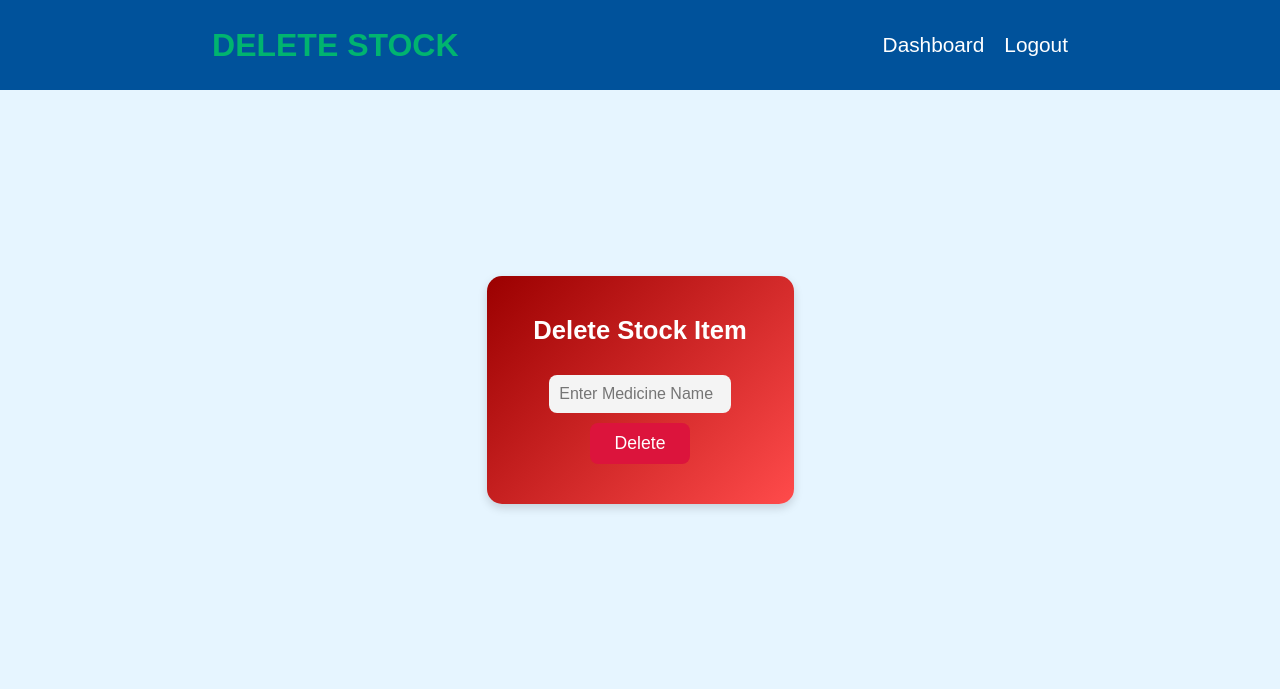
After one commit to GauravBhosale696/CEP-Project, a Flask app: page /delete_stock in a window 1280 px wide. The commit adds this page. Shown: the top 689 px of the page. Run offline with Flask 3, Linux system fonts and the light colour scheme; the visitor is signed in with stand-in values (Sample User, id 1).

Commit message:
Update and delete page made , check for backend

```diff
--- a/app.py
+++ b/app.py
@@ -136,6 +136,60 @@ def display_stock():
 
     return render_template('display_stock.html', medicines=medicines)
 
+@app.route('/update_stock', methods=['GET', 'POST'])
+def update_stock():
+    if 'user_id' not in session:
+        return redirect(url_for('login'))
+
+    if request.method == 'POST':
+        medicine_name = request.form['medicine_name'].strip()
+        new_quantity = request.form['new_quantity']
+
+        # Find the medicine that belongs to the logged-in user
+        medicine = Medicine.query.filter_by(
+            name=medicine_name,
+            owner_id=session['user_id']
+        ).first()
+
+        if medicine:
+            medicine.quantity = new_quantity
+            db.session.commit()
+            flash(f"{medicine_name} updated successfully!", "success")
+        else:
+            flash(f"{medicine_name} not found in your stock.", "error")
+
+        return redirect(url_for('display_stock'))
+
+    return render_template('update_stock.html')
+
+
+@app.route('/delete_stock', methods=['GET', 'POST'])
+def delete_stock():
+    if 'user_id' not in session:
+        return redirect(url_for('login'))
+
+    if request.method == 'POST':
+        medicine_name = request.form['medicine_name'].strip()
+
+        # Find the medicine and delete it
+        medicine = Medicine.query.filter_by(
+            name=medicine_name,
+            owner_id=session['user_id']
+        ).first()
+
+        if medicine:
+            db.session.delete(medicine)
+            db.session.commit()
+            flash(f"{medicine_name} deleted successfully!", "success")
+        else:
+            flash(f"{medicine_name} not found in your stock.", "error")
+
+        return redirect(url_for('display_stock'))
+
+    return render_template('delete_stock.html')
+
+
+
 @app.route('/logout')
 def logout():
     session.pop('user_id', None)
--- a/static/style5.css
+++ b/static/style5.css
@@ -0,0 +1,125 @@
+* {
+  margin: 0;
+  padding: 0;
+  box-sizing: border-box;
+}
+
+body {
+  background-color: #e6f5ff;
+  font-family: 'Poppins', sans-serif;
+}
+
+nav {
+  display: flex;
+  justify-content: space-around;
+  align-items: center;
+  height: 90px;
+  background-color: #00529B;
+}
+
+.nav-center {
+  color: #00B470;
+  font-size: 2rem;
+  font-weight: 600;
+}
+
+.right ul {
+  display: flex;
+  gap: 20px;
+}
+
+.right ul li {
+  list-style: none;
+}
+
+.right ul a {
+  text-decoration: none;
+  color: white;
+  font-size: 1.3rem;
+  transition: color 0.3s ease, font-size 0.3s ease;
+}
+
+.right ul a:hover {
+  color: #00B470;
+  font-size: 1.4rem;
+}
+
+.mainbox {
+  display: flex;
+  justify-content: center;
+  align-items: center;
+  height: 75vh;
+  margin: auto;
+}
+
+.box1 {
+  background: linear-gradient(135deg, #00529B, #00B470);
+  color: white;
+  border-radius: 15px;
+  padding: 40px;
+  width: 100%;
+  max-width: 500px;
+  text-align: center;
+  box-shadow: 0 4px 10px rgba(0, 0, 0, 0.15);
+  display: flex;
+  flex-direction: column;
+  justify-content: center;
+  align-items: center;
+}
+
+.box1 h2 {
+  margin-bottom: 20px;
+  font-size: 1.6rem;
+}
+
+.box1 input {
+  width: 80%;
+  padding: 10px;
+  margin: 10px 0;
+  border: none;
+  border-radius: 8px;
+  font-size: 1rem;
+  outline: none;
+  background-color: #f4f4f4;
+}
+
+.btn {
+  border: none;
+  color: white;
+  padding: 10px 25px;
+  border-radius: 8px;
+  font-size: 1.1rem;
+  cursor: pointer;
+  transition: 0.3s ease;
+  background-color: #00B470;
+}
+
+.btn:hover {
+  background-color: #008a55;
+}
+
+/*Update Page*/
+body.update-page .box1 {
+  background: linear-gradient(135deg, #00529B, #00B470);
+}
+
+body.update-page .btn {
+  background-color: #00B470;
+}
+
+body.update-page .btn:hover {
+  background-color: #008a55;
+}
+
+/*Delete Page*/
+body.delete-page .box1 {
+  background: linear-gradient(135deg, #9B0000, #FF4B4B);
+}
+
+body.delete-page .btn {
+  background-color: crimson;
+}
+
+body.delete-page .btn:hover {
+  background-color: #a80000;
+}
--- a/templates/dashboard.html
+++ b/templates/dashboard.html
@@ -28,11 +28,12 @@
                 <a href="{{ url_for('display_stock') }}">VIEW STOCK</a>
             </div>
             <div class="box1">
-                UPDATE STOCK
+                <a href="{{ url_for('update_stock') }}">UPDATE STOCK</a>
             </div>
             <div class="box1">
-                DELETE STOCK
+                <a href="{{ url_for('delete_stock') }}">DELETE STOCK</a>
             </div>
+
         </div>
     </main>
 </body>
--- /dev/null
+++ b/templates/delete_stock.html
@@ -0,0 +1,34 @@
+<!DOCTYPE html>
+<html lang="en">
+<head>
+    <meta charset="UTF-8">
+    <meta name="viewport" content="width=device-width, initial-scale=1.0">
+    <link rel="stylesheet" href="{{ url_for('static', filename='style5.css') }}">
+    <title>Delete Stock</title>
+</head>
+<body class="delete-page">
+    <header>
+        <nav>
+            <div class="nav-center">DELETE STOCK</div>
+            <div class="right">
+                <ul>
+                    <li><a href="{{ url_for('dashboard') }}">Dashboard</a></li>
+                    <li><a href="{{ url_for('logout') }}">Logout</a></li>
+                </ul>
+            </div>
+        </nav>
+    </header>
+
+    <main>
+        <div class="mainbox">
+            <form method="POST" action="{{ url_for('delete_stock') }}">
+                <div class="box1">
+                    <h2>Delete Stock Item</h2>
+                    <input type="text" name="medicine_name" placeholder="Enter Medicine Name" required>
+                    <button type="submit" class="btn">Delete</button>
+                </div>
+            </form>
+        </div>
+    </main>
+</body>
+</html>
```
Also changed, not shown: static/style4.css (+25 -0 lines), templates/update_stock.html (added, +35 -0 lines), instance/login.db.
